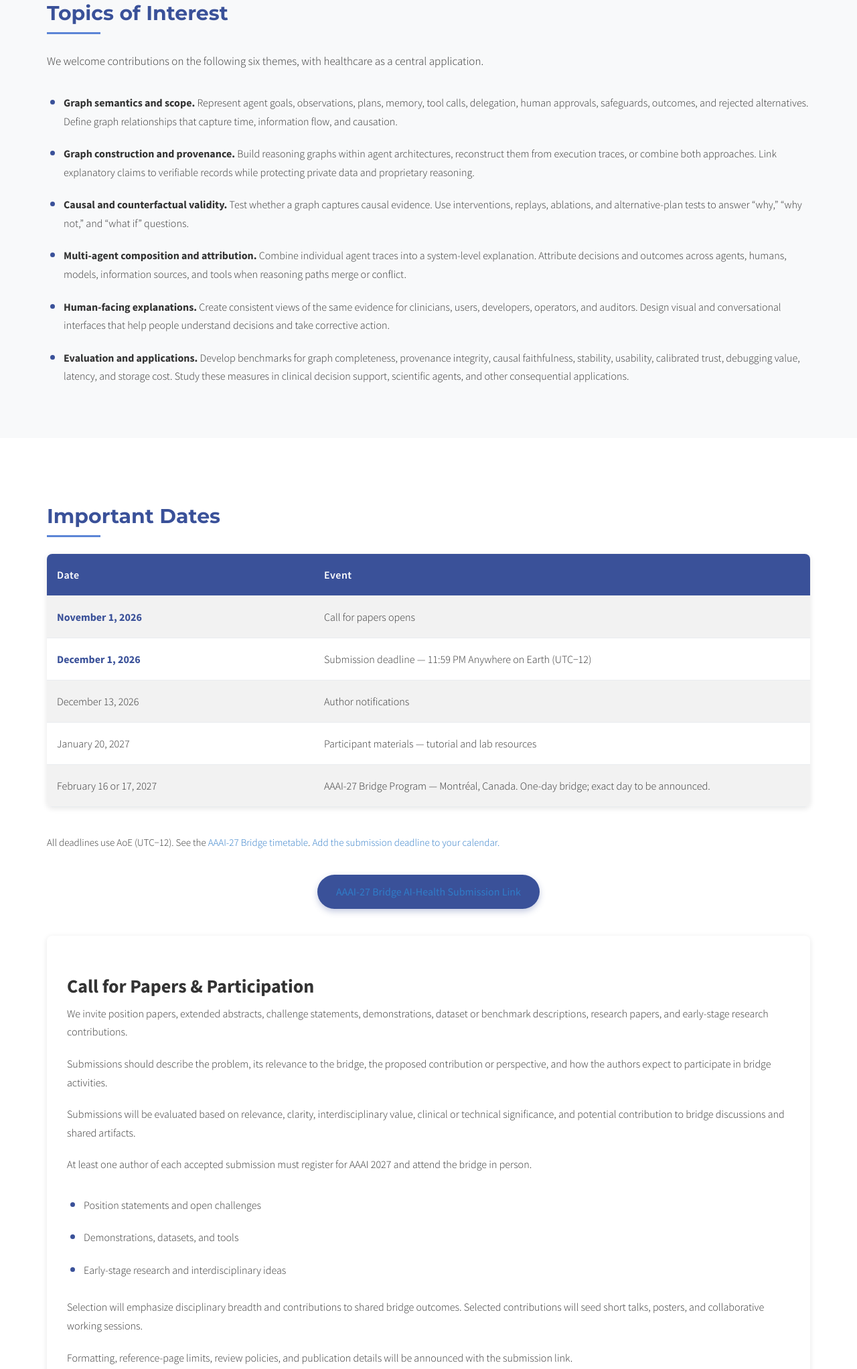
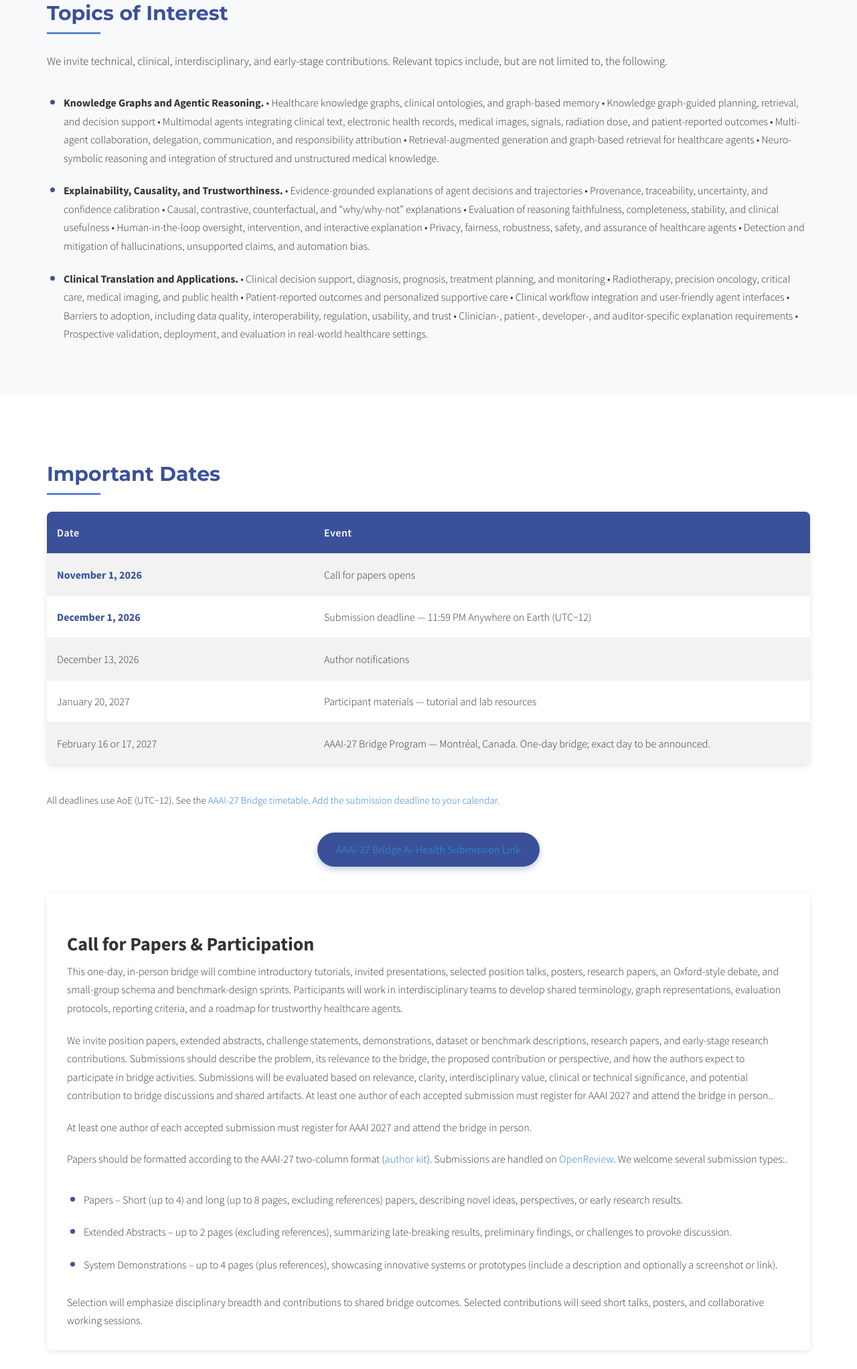
Before and after one commit to bridge-ai-health/bridge-ai-health.github.io, a plain HTML site: page index.html in a window 1280 px wide. Shown: the part 970-3014 px from the top of the page at 67% size. Drawn offline with Linux system fonts and the light colour scheme.

Commit message:
Update index.html

```diff
--- a/index.html
+++ b/index.html
@@ -59,15 +59,13 @@
     <section class="content-section section-tint" id="topics" aria-labelledby="topics-title">
       <div class="container">
         <h2 class="section-heading" id="topics-title">Topics of Interest</h2>
-        <p class="lead">We welcome contributions on the following six themes, with healthcare as a central application.</p>
+        <p class="lead">We invite technical, clinical, interdisciplinary, and early-stage contributions. Relevant topics include, but are not limited to, the following.</p>
         <!-- Based on “Technical Focus and Open Questions” in the accepted bridge proposal. -->
         <ul class="topics-list">
-          <li><strong>Graph semantics and scope.</strong> Represent agent goals, observations, plans, memory, tool calls, delegation, human approvals, safeguards, outcomes, and rejected alternatives. Define graph relationships that capture time, information flow, and causation.</li>
-          <li><strong>Graph construction and provenance.</strong> Build reasoning graphs within agent architectures, reconstruct them from execution traces, or combine both approaches. Link explanatory claims to verifiable records while protecting private data and proprietary reasoning.</li>
-          <li><strong>Causal and counterfactual validity.</strong> Test whether a graph captures causal evidence. Use interventions, replays, ablations, and alternative-plan tests to answer “why,” “why not,” and “what if” questions.</li>
-          <li><strong>Multi-agent composition and attribution.</strong> Combine individual agent traces into a system-level explanation. Attribute decisions and outcomes across agents, humans, models, information sources, and tools when reasoning paths merge or conflict.</li>
-          <li><strong>Human-facing explanations.</strong> Create consistent views of the same evidence for clinicians, users, developers, operators, and auditors. Design visual and conversational interfaces that help people understand decisions and take corrective action.</li>
-          <li><strong>Evaluation and applications.</strong> Develop benchmarks for graph completeness, provenance integrity, causal faithfulness, stability, usability, calibrated trust, debugging value, latency, and storage cost. Study these measures in clinical decision support, scientific agents, and other consequential applications.</li>
+          <li><strong>Knowledge Graphs and Agentic Reasoning.</strong> •	Healthcare knowledge graphs, clinical ontologies, and graph-based memory •	Knowledge graph-guided planning, retrieval, and decision support •	Multimodal agents integrating clinical text, electronic health records, medical images, signals, radiation dose, and patient-reported outcomes •	Multi-agent collaboration, delegation, communication, and responsibility attribution •	Retrieval-augmented generation and graph-based retrieval for healthcare agents •	Neuro-symbolic reasoning and integration of structured and unstructured medical knowledge.</li>
+          <li><strong>Explainability, Causality, and Trustworthiness.</strong> •	Evidence-grounded explanations of agent decisions and trajectories •	Provenance, traceability, uncertainty, and confidence calibration •	Causal, contrastive, counterfactual, and “why/why-not” explanations •	Evaluation of reasoning faithfulness, completeness, stability, and clinical usefulness •	Human-in-the-loop oversight, intervention, and interactive explanation •	Privacy, fairness, robustness, safety, and assurance of healthcare agents •	Detection and mitigation of hallucinations, unsupported claims, and automation bias.</li>
+          <li><strong>Clinical Translation and Applications.</strong> •	Clinical decision support, diagnosis, prognosis, treatment planning, and monitoring •	Radiotherapy, precision oncology, critical care, medical imaging, and public health •	Patient-reported outcomes and personalized supportive care •	Clinical workflow integration and user-friendly agent interfaces •	Barriers to adoption, including data quality, interoperability, regulation, usability, and trust •	Clinician-, patient-, developer-, and auditor-specific explanation requirements •	Prospective validation, deployment, and evaluation in real-world healthcare settings.</li>
+
         </ul>
       </div>
     </section>
@@ -90,17 +88,16 @@
         <div class="submission-wrap"><p class="submission-notice"><a href="https://openreview.net/group?id=AAAI.org/2027/Bridge/AI-Health">AAAI-27 Bridge AI-Health Submission Link</a></p></div>
         <section class="schedule-panel" id="call-for-papers" aria-labelledby="cfp-title">
           <h3 id="cfp-title">Call for Papers &amp; Participation</h3>
-          <p>We invite position papers, extended abstracts, challenge statements, demonstrations, dataset or benchmark descriptions, research papers, and early-stage research contributions.</p>
-          <p>Submissions should describe the problem, its relevance to the bridge, the proposed contribution or perspective, and how the authors expect to participate in bridge activities.</p>
-          <p>Submissions will be evaluated based on relevance, clarity, interdisciplinary value, clinical or technical significance, and potential contribution to bridge discussions and shared artifacts.</p>
+          <p>This one-day, in-person bridge will combine introductory tutorials, invited presentations, selected position talks, posters, research papers, an Oxford-style debate, and small-group schema and benchmark-design sprints. Participants will work in interdisciplinary teams to develop shared terminology, graph representations, evaluation protocols, reporting criteria, and a roadmap for trustworthy healthcare agents.</p>
+          <p>We invite position papers, extended abstracts, challenge statements, demonstrations, dataset or benchmark descriptions, research papers, and early-stage research contributions. Submissions should describe the problem, its relevance to the bridge, the proposed contribution or perspective, and how the authors expect to participate in bridge activities. Submissions will be evaluated based on relevance, clarity, interdisciplinary value, clinical or technical significance, and potential contribution to bridge discussions and shared artifacts. At least one author of each accepted submission must register for AAAI 2027 and attend the bridge in person..</p>
           <p>At least one author of each accepted submission must register for AAAI 2027 and attend the bridge in person.</p>
+          <p>Papers should be formatted according to the AAAI-27 two-column format (<a href="https://aaai.org/authorkit27/">author kit</a>). Submissions are handled on <a href="https://openreview.net/group?id=AAAI.org/2027/Bridge/AI-Health">OpenReview</a>. We welcome several submission types:.</p>
           <ul class="contribution-list">
-            <li>Position statements and open challenges</li>
-            <li>Demonstrations, datasets, and tools</li>
-            <li>Early-stage research and interdisciplinary ideas</li>
+            <li>Papers – Short (up to 4) and long (up to 8 pages, excluding references) papers, describing novel ideas, perspectives, or early research results.</li>
+            <li>Extended Abstracts – up to 2 pages (excluding references), summarizing late-breaking results, preliminary findings, or challenges to provoke discussion.</li>
+            <li>System Demonstrations – up to 4 pages (plus references), showcasing innovative systems or prototypes (include a description and optionally a screenshot or link).</li>
           </ul>
           <p>Selection will emphasize disciplinary breadth and contributions to shared bridge outcomes. Selected contributions will seed short talks, posters, and collaborative working sessions.</p>
-          <p>Formatting, reference-page limits, review policies, and publication details will be announced with the submission link.</p>
         </section>
       </div>
     </section>
@@ -108,7 +105,7 @@
     <section class="content-section" id="program" aria-labelledby="program-title">
       <div class="container">
         <h2 class="section-heading" id="program-title">Tentative Program Schedule</h2>
-        <p class="lead">This proposed one-day program will take place within February 16–17, 2027. The final date, room, speakers, and session times will be announced.</p>
+        <p class="lead">This proposed one-day program will take place within February 16 or 17, 2027. The final date, room, speakers, and session times will be announced.</p>
         <table class="data-table program-table">
           <thead><tr><th scope="col">Session</th><th scope="col">Activity</th></tr></thead>
           <tbody>
@@ -215,7 +212,7 @@
         <h2 class="section-heading" id="faq-title">Participation Information</h2>
         <div class="faq-list">
         <details><summary>Who is this bridge for?</summary><p>Researchers, practitioners, graduate students, and advanced undergraduates working in agentic AI, planning, knowledge graphs, explainable and causal AI, HCI, software assurance, and healthcare. Tutorials assume general AI literacy; you do not need expertise in every participating field.</p></details>
-        <details><summary>What should I submit?</summary><p>A two-page position statement, challenge, demonstration, dataset, or early-stage contribution related to the bridge themes. Detailed formatting instructions, reference-page limits, review and publication policies, and the submission portal will be announced here.</p></details>
+        <details><summary>What should I submit?</summary><p>Research Papers – Short (up to 4) and long (up to 8 pages, excluding references) papers, describing novel ideas, perspectives, or early research results. Extended Abstracts – up to 2 pages (excluding references), summarizing late-breaking results, preliminary findings, or challenges to provoke discussion. System Demonstrations – up to 4 pages (plus references), showcasing innovative systems or prototypes (include a description and optionally a screenshot or link).</p></details>
         <details><summary>Will the bridge be in person?</summary><p>Yes. The bridge is planned as a one-day, in-person event in Montréal during the AAAI-27 Bridge Program on February 16–17, 2027. The exact day and room will be announced. AAAI requires bridge presenters to attend in person.</p></details>
         <details><summary>Where can I find registration and materials?</summary><p>Conference registration information will be available through the <a href="https://aaai.org/conference/aaai/aaai-27/">official AAAI-27 website</a>. Bridge-specific participation instructions and links to tutorial slides, lab materials, and community resources will be posted here as they become available.</p></details>
       </div>
```
